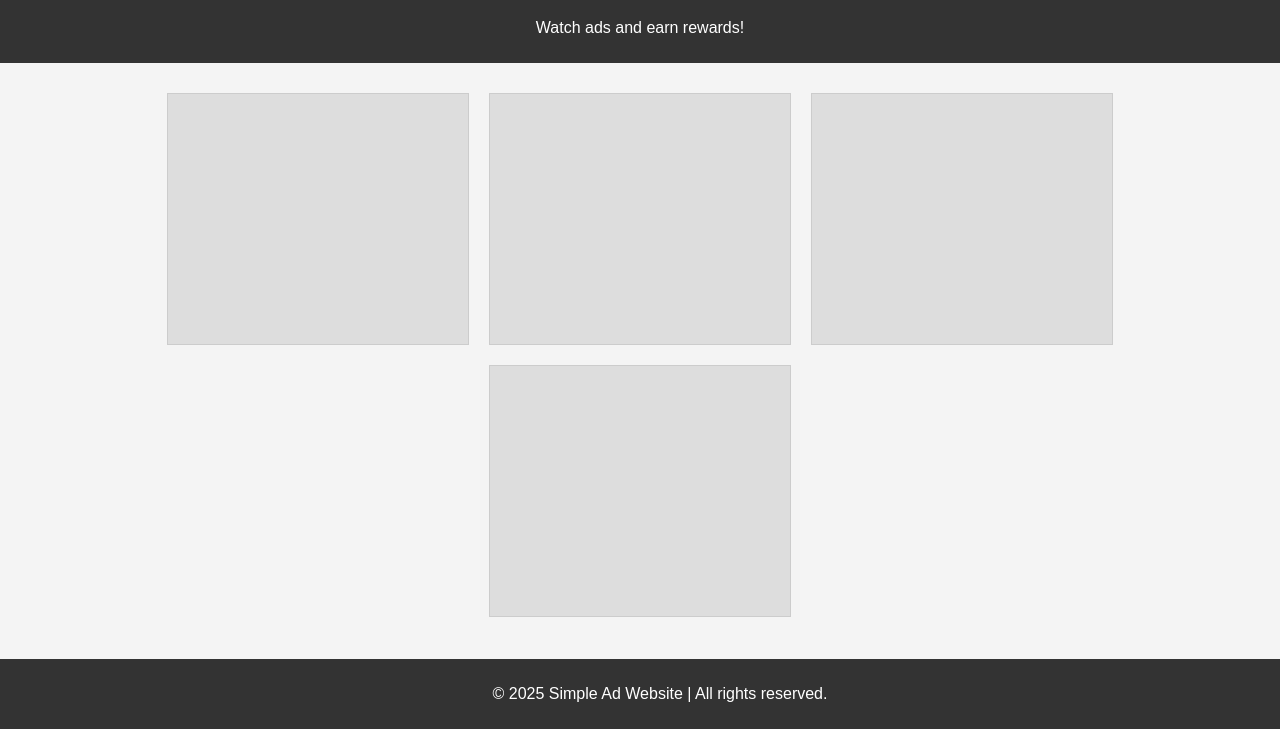
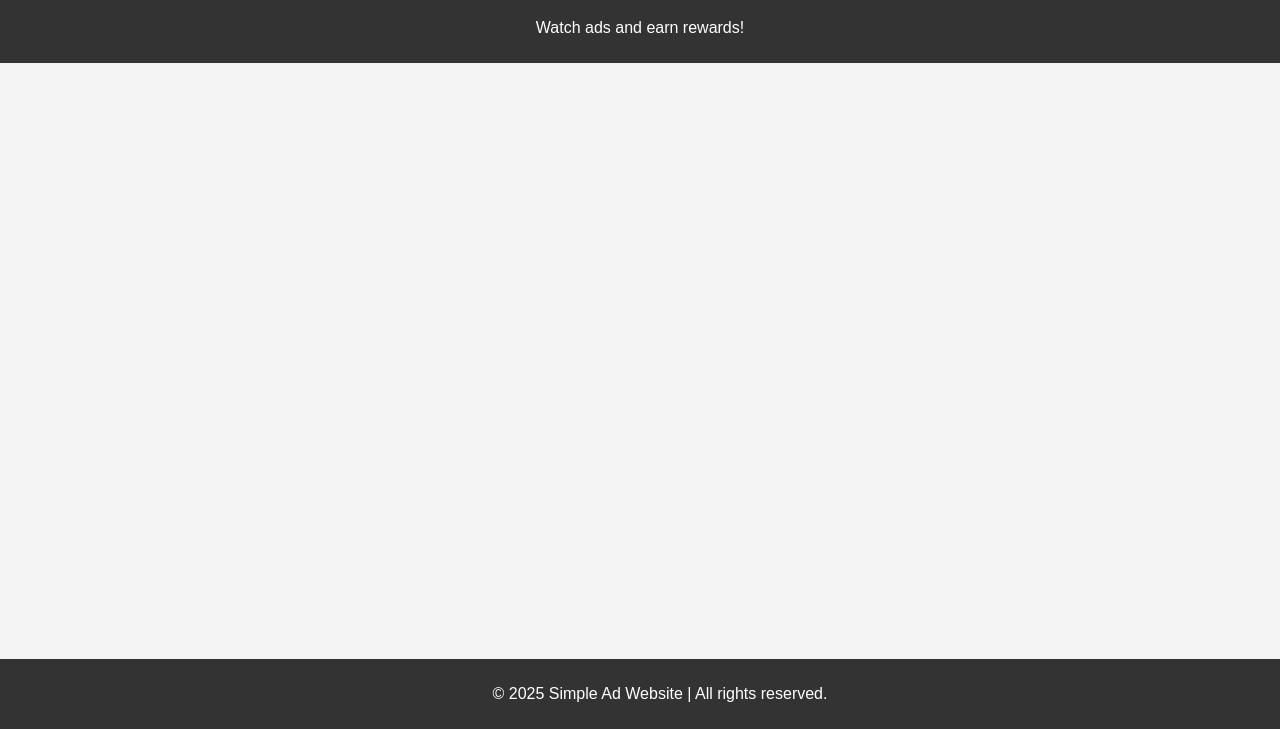
Before and after one commit to smokecxf/clicker, a plain HTML site: page index.html in a window 1280 px wide. Shown: the part 71-800 px from the top of the page. Drawn offline with Linux system fonts and the light colour scheme.

Commit message:
Update index.html
Signed-off-by: smokecxf <life86051@gmail.com>

```diff
--- a/index.html
+++ b/index.html
@@ -62,15 +62,7 @@
     </header>
 
     <div class="ad-container">
-        <!-- Placeholder for Ads -->
-        <div class="ad"><script async src="https://pagead2.googlesyndication.com/pagead/js/adsbygoogle.js?client=ca-pub-9810214760448511"
-            crossorigin="anonymous"></script></div>
-        <div class="ad"><script async src="https://pagead2.googlesyndication.com/pagead/js/adsbygoogle.js?client=ca-pub-9810214760448511"
-            crossorigin="anonymous"></script></div>
-        <div class="ad"><script async src="https://pagead2.googlesyndication.com/pagead/js/adsbygoogle.js?client=ca-pub-9810214760448511"
-            crossorigin="anonymous"></script></div>
-        <div class="ad"><script async src="https://pagead2.googlesyndication.com/pagead/js/adsbygoogle.js?client=ca-pub-9810214760448511"
-            crossorigin="anonymous"></script></div>
+         <script type="text/javascript" async defer src="//assets.pinterest.com/js/pinit.js"></script>
     </div>
 
     <footer>
```
